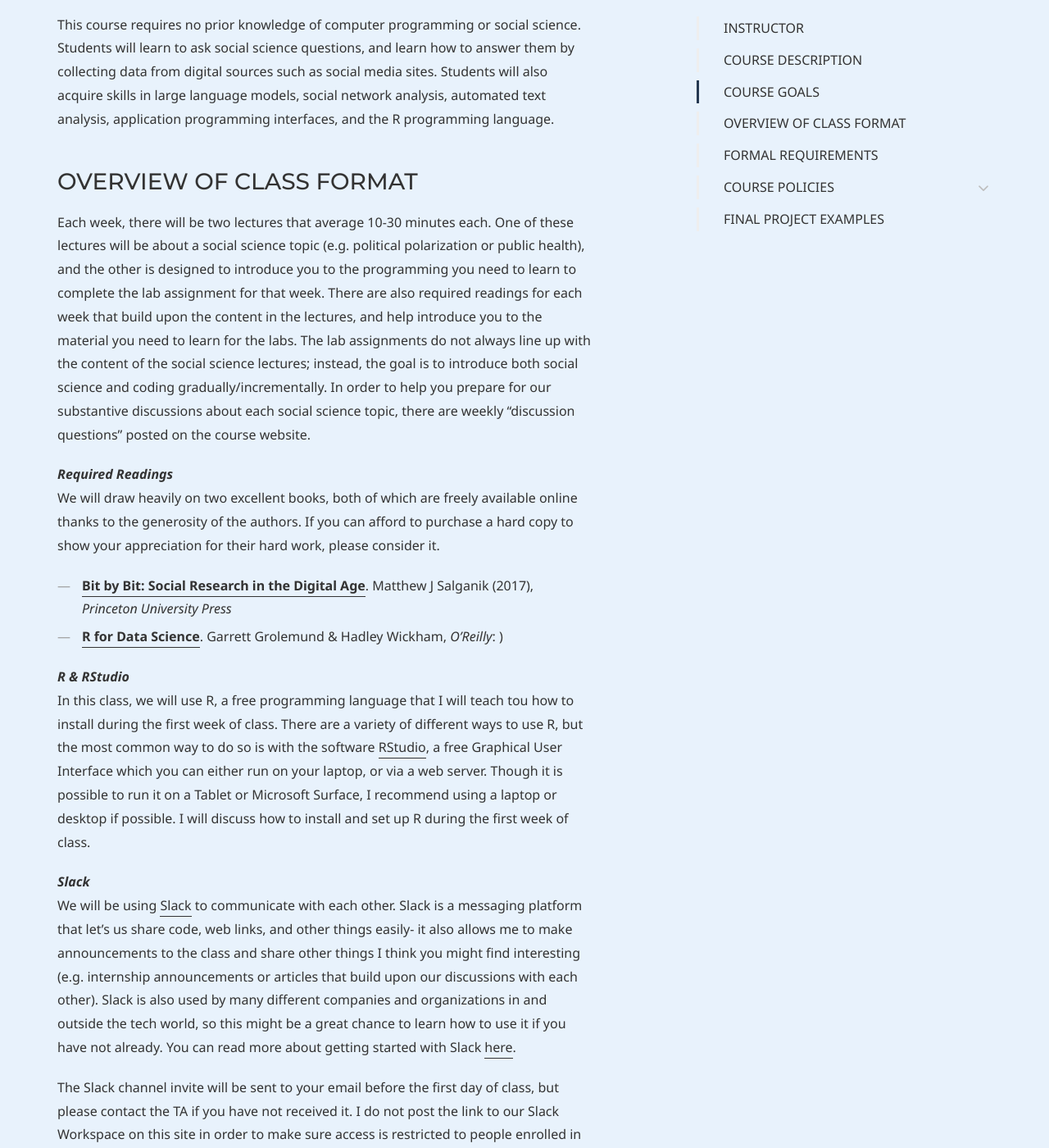
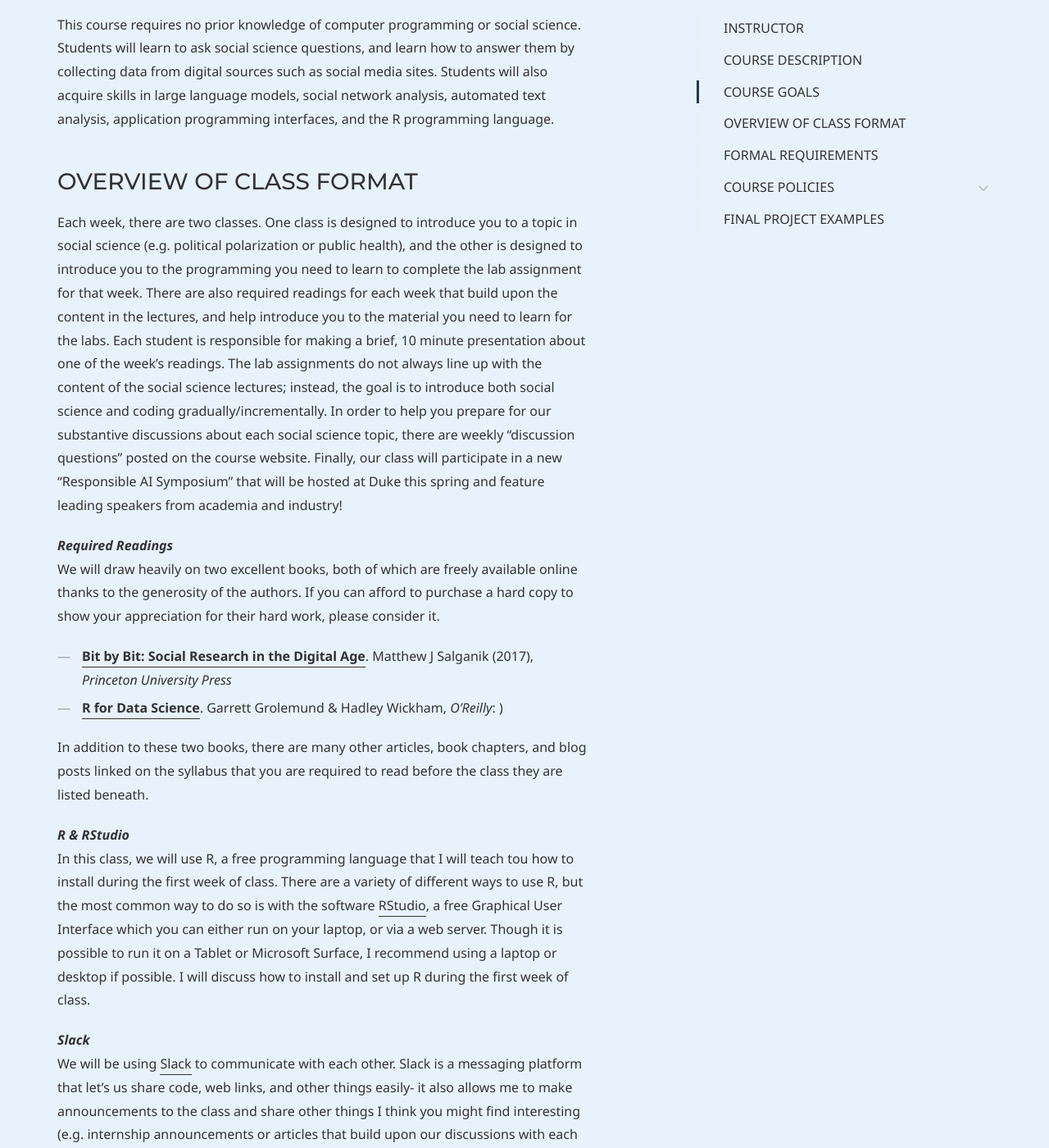
Before and after one commit to dssoc/dssoc.github.io, a Jekyll site: the page built from course.md, in a window 1280 px wide and 1400 px high, scrolled down 1593 px. Shown: the whole window at 82% size. Built offline with Jekyll 4.4.1, drawn with Linux system fonts in a browser that asks for light colours; some web fonts are replaced; some of the changed text lies outside the part shown.

Commit message:
Update course.md

```diff
--- a/course.md
+++ b/course.md
@@ -21,14 +21,14 @@
 <i>Professor of Sociology, Computer Science, Political Science, & Public Policy</i> <br/>
 christopher.bail@duke.edu <br/>
 <a href = "http://www.chrisbail.net">www.chrisbail.net</a><br/>
-Office Hours: Wednesday 1:00-2:00pm (347 Reuben-Cooke Building or via Zoom, <i>please email beforehand</i>)
+Office Hours: Wednesday 1:00-2:00pm (347 Reuben-Cooke Building or via Zoom, <i>please email beforehand to schedule</i>)
 <hr/>
 <br/>
 <p><b>Teaching Assistant: Andrew Joyce</b></p>
 <br/>
 <i>PhD student, Sociology</i> <br/>
 andrew.joyce@duke.edu <br/>
-Office Hours: Monday 2:30-3:30pm & Wednesday 12:00-1:00pm (142 Reuben-Cooke Building or via Zoom, <i>please email beforehand</i>)
+Office Hours: Monday 2:30-3:30pm & Wednesday 12:00-1:00pm (142 Reuben-Cooke Building or via Zoom, <i>please email beforehand to schedule</i>)
 </div>
 
 ### COURSE DESCRIPTION
@@ -42,7 +42,7 @@
 
 ### OVERVIEW OF CLASS FORMAT
 
-Each week, there will be two lectures that average 10-30 minutes each. One of these lectures will be about a social science topic (e.g. political polarization or public health), and the other is designed to introduce you to the programming you need to learn to complete the lab assignment for that week. There are also required readings for each week that build upon the content in the lectures, and help introduce you to the material you need to learn for the labs. The lab assignments do not always line up with the content of the social science lectures; instead, the goal is to introduce both social science and coding gradually/incrementally. In order to help you prepare for our substantive discussions about each social science topic, there are weekly "discussion questions" posted on the course website.
+Each week, there are two classes. One class is designed to introduce you to a topic in social science (e.g. political polarization or public health), and the other is designed to introduce you to the programming you need to learn to complete the lab assignment for that week. There are also required readings for each week that build upon the content in the lectures, and help introduce you to the material you need to learn for the labs. Each student is responsible for making a brief, 10 minute presentation about one of the week's readings. The lab assignments do not always line up with the content of the social science lectures; instead, the goal is to introduce both social science and coding gradually/incrementally. In order to help you prepare for our substantive discussions about each social science topic, there are weekly "discussion questions" posted on the course website. Finally, our class will participate in a new "Responsible AI Symposium" that will be hosted at Duke this spring and feature leading speakers from academia and industry!
 
 ***Required Readings***
 <br/>
@@ -51,6 +51,8 @@
 - [**Bit by Bit: Social Research in the Digital Age**](https://www.bitbybitbook.com/en/1st-ed/preface/). Matthew J Salganik (2017), *Princeton University Press*
 - [**R for Data Science**](http://r4ds.had.co.nz/). Garrett Grolemund & Hadley Wickham, *O'Reilly*: )
 <br/>
+
+In addition to these two books, there are many other articles, book chapters, and blog posts linked on the syllabus that you are required to read before the class they are listed beneath.
 
 ***R & RStudio***
 <br/>
@@ -79,7 +81,7 @@
 
 ***Lecture Videos***
 
-If you miss something from a lecture, I have recorded many of them in high quality 4k video and posted them on our website to help you review before labs and/or drafting your final paper.
+If you miss something from a lecture, I have recorded many of them in high quality 4k video and posted them on our website to help you review before labs and/or drafting your final paper. You will note that these are required viewing instead of in person classes during two weeks of the semester.
 <br/>
 
 ### FORMAL REQUIREMENTS
@@ -93,6 +95,10 @@
 This syllabus is a 'living document.' By this I mean I reserve the right to change the reading assignments in response to your feedback as well as my own sense of our group achievement. No changes will be made without at least two weeks of advance notice. Each week, we also provide you with a list of "optional readings" in case you want to go deeper into the material that is covered in the assigned readings.
 <br/>
 
+***Weekly Student Presentation***
+
+You are required to sign up to lead the presentation of one of the required social science readings each week-- please choose a date using this link. Your presentation should be approximately 10 minutes long, and delivered via Google slides, powerpoint, or a similar tool. The presentation should address the following questions: 1) "What is the main research question or problem that the author is posing/trying to solve"? 2) How do they try to answer this question? 3) What are the strengths of their overall argument? 4) What are the weakenesses of their argument? Wherever possible, use visuals or tables and figures from papers to communicate the findings.
+
 ***Weekly Lab Assignments***
 <br/>
 _By 5PM on the listed due date_, you will be required to complete and submit the assigned lab exercises described on the course schedule on this website. You must submit your lab assignments in a format called "R markdown" (abbreviated .Rmd). A video that describes how to create files in this format is available on the Schedule for the second lab (the first lab assignment is ungraded).
@@ -102,13 +108,6 @@
 Please Submit all homework assignments to our TA (Andrew Joyce) via direct message on Slack.
 <br/>
 
-<!--
-***Weekly Meeting with Dr. Bail***
-<br/>
-Every other week, you will be required to meet with Dr. Bail for 15 minutes to discuss the readings or the lab assignments (your choice). As I mentioned above, the purpose of these meetings is so that I can tailor the class to you and give you the best online course experience possible. These meetings do not count towards your grade, however, I think they will be very useful in helping you to design and conduct the final project for our class, which counts for 50% of your grade. You can use our time together to ask questions about the assigned readings, or discuss possible topics for your final project, which should build upon one or more of the required readings on our schedule. _You may cancel any of the one-on-one meetings with me at your discretion-- especially if unforeseen circumstances arise because of the pandemic- however, I ask that you give me 24 hours notice if you plan to cancel our meeting_
-
-To sign up for a weekly meeting time, please put your name in [this Google sheet](https://docs.google.com/spreadsheets/d/17tDqkqxXmdjFEB-B8xnUPpXeSdzIZm5mkcjo_832dAQ/edit?usp=sharing)
--->
 
 ***Final Project***
 <br/>
@@ -146,7 +145,7 @@
 <br/>
 - Final Project Paper 60%
 - Lab exercises 20%
-- Attendance and Participation 20%
+- Attendance and Participation (including presentation of reading) 20%
 <br/>
 
 ### COURSE POLICIES
```
